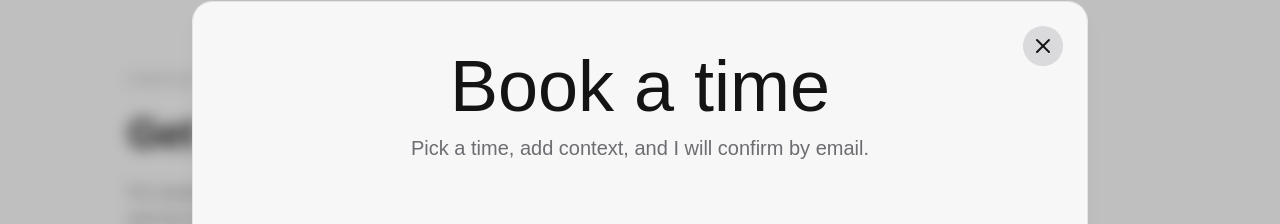
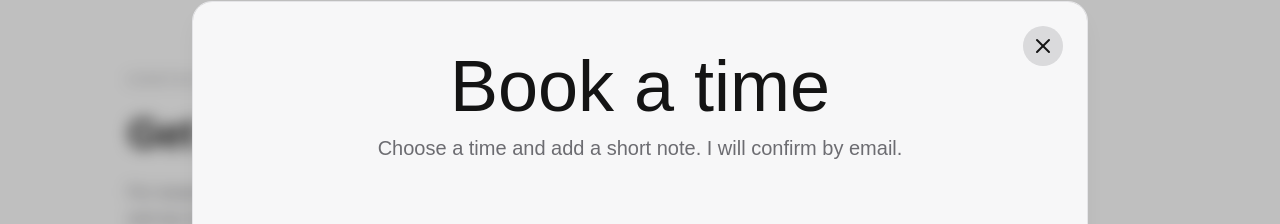
Before and after one commit to kyxzhe/kyxzhe.github.io, a Next.js app: page /contact in a window 1280 px wide. Both pictures are taken after a click on the button "Book a time". Shown: the part 89-313 px from the top of the page. Built offline with nearby package versions, Linux system fonts and the light colour scheme.

Commit message:
chore: refresh booking subtitle

```diff
--- a/src/components/ContactModal.tsx
+++ b/src/components/ContactModal.tsx
@@ -234,7 +234,7 @@ export default function ContactModal({ isOpen, onClose, startInSchedule }: Conta
                   <p className="text-lg md:text-xl text-muted-foreground">
                     {mode === "info"
                       ? "Share what you need, who is involved, and any constraints. I will outline the next steps."
-                      : "Pick a time, add context, and I will confirm by email."}
+                      : "Choose a time and add a short note. I will confirm by email."}
                   </p>
                 </motion.div>
 
```
